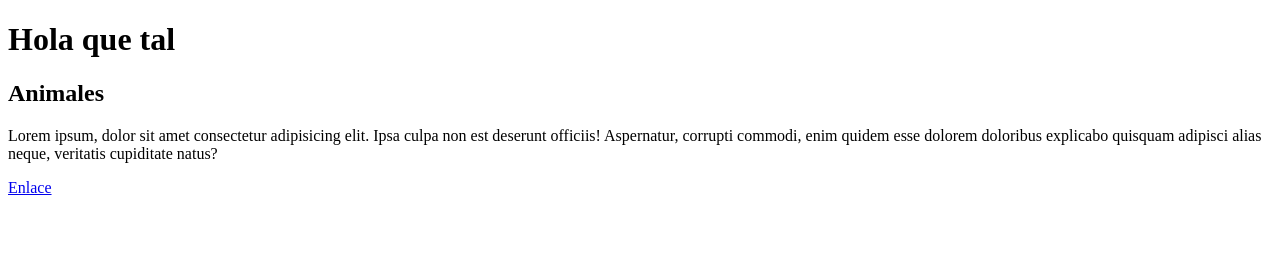
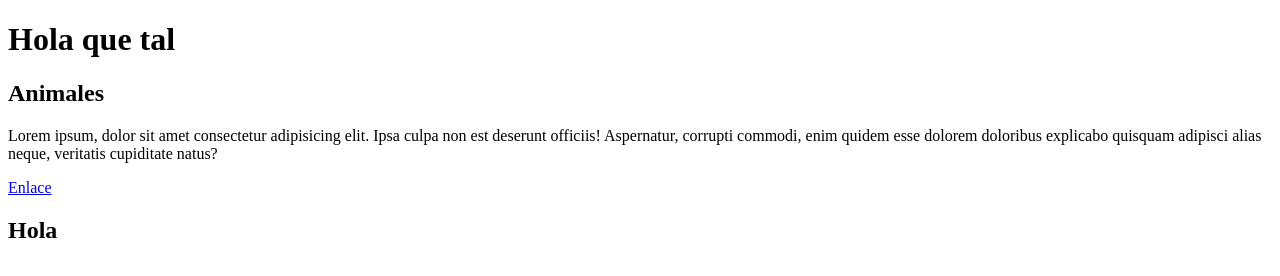
Before and after one commit to biancadwmp/repo, a plain HTML site: page index.html in a window 1280 px wide. Drawn offline with Linux system fonts and the light colour scheme.

Commit message:
Cambios hechos

```diff
--- a/index.html
+++ b/index.html
@@ -12,5 +12,11 @@
         <p>Lorem ipsum, dolor sit amet consectetur adipisicing elit. Ipsa culpa non est deserunt officiis! Aspernatur, corrupti commodi, enim quidem esse dolorem doloribus explicabo quisquam adipisci alias neque, veritatis cupiditate natus?</p>
         <a href="#">Enlace</a>
     </section>
+
+    <section>
+        <div>
+            <h1>Hola</h1>
+        </div>
+    </section>
 </body>
 </html>
```
